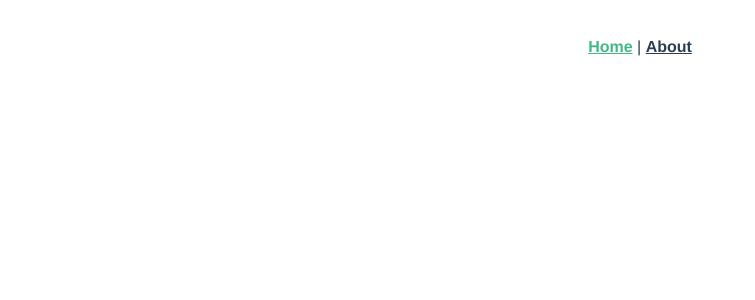
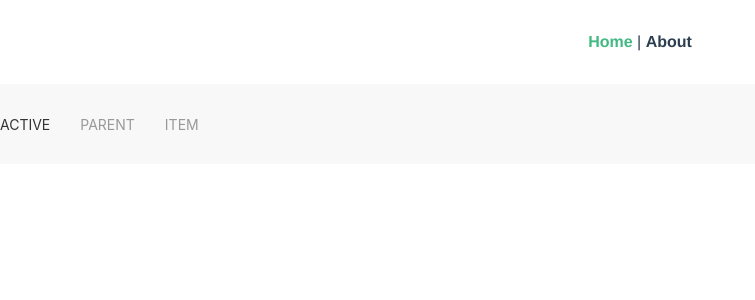
Before and after one commit to 12cassie34/ma-librairie, a Vue app: page / in a window 1280 px wide. Shown: the top 300 px of the page, without its empty margins (0-755 px from the left). Built offline with nearby package versions, Linux system fonts and the light colour scheme.

Commit message:
Successfully install uikit

```diff
--- a/package.json
+++ b/package.json
@@ -9,6 +9,9 @@
   },
   "dependencies": {
     "core-js": "^3.6.5",
+    "sass": "^1.35.2",
+    "sass-loader": "^10.1.1",
+    "uikit": "^3.7.0",
     "vue": "^2.6.11",
     "vue-router": "^3.2.0",
     "vuex": "^3.4.0"
--- a/src/App.vue
+++ b/src/App.vue
@@ -1,19 +1,42 @@
 <template>
   <div id="app">
     <sidebar></sidebar>
+    <nav class="uk-navbar-container" uk-navbar>
+      <div class="uk-navbar-left">
+        <ul class="uk-navbar-nav">
+          <li class="uk-active"><a href="#">Active</a></li>
+          <li>
+            <a href="#">Parent</a>
+            <div class="uk-navbar-dropdown">
+              <ul class="uk-nav uk-navbar-dropdown-nav">
+                <li class="uk-active"><a href="#">Active</a></li>
+                <li><a href="#">Item</a></li>
+                <li><a href="#">Item</a></li>
+              </ul>
+            </div>
+          </li>
+          <li><a href="#">Item</a></li>
+        </ul>
+      </div>
+    </nav>
     <router-view />
   </div>
 </template>
 
 <script>
-import sidebar from '@/components/Sidebar.vue';
+
+import sidebar from "@/components/Sidebar.vue";
 
 export default {
   components: { sidebar },
-}
+};
 </script>
 
-<style>
+<style lang="scss">
+@import "../node_modules/uikit/src/scss/variables-theme.scss";
+@import "../node_modules/uikit/src/scss/mixins-theme.scss";
+@import "../node_modules/uikit/src/scss/uikit.scss";
+
 #app {
   font-family: Avenir, Helvetica, Arial, sans-serif;
   -webkit-font-smoothing: antialiased;
--- a/src/main.js
+++ b/src/main.js
@@ -2,6 +2,11 @@ import Vue from "vue";
 import App from "./App.vue";
 import router from "./router";
 import store from "./store";
+
+import UIkit from "uikit";
+import Icons from "uikit/dist/js/uikit-icons";
+
+UIkit.use(Icons);
 
 Vue.config.productionTip = false;
 
```
Also changed, not shown: 1 other file (tests, documents, lock files or other folders).
